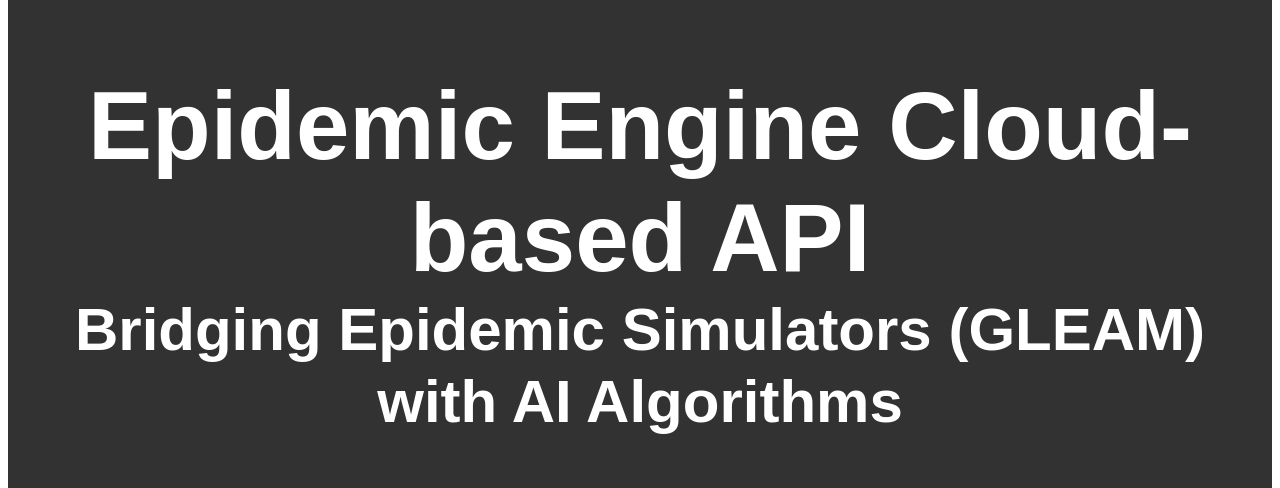
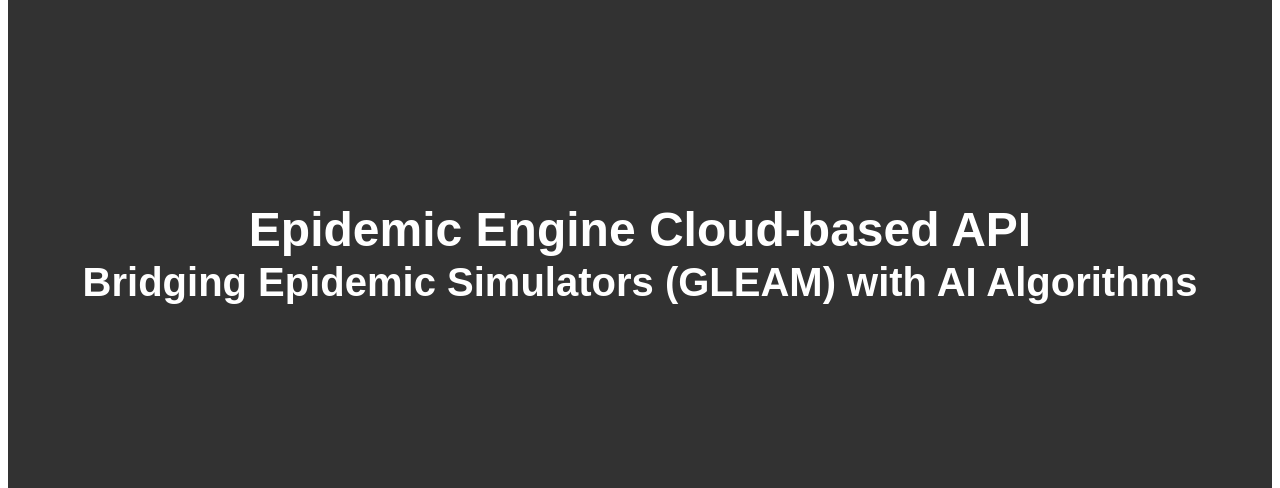
Before and after one commit to kyladawon/capstone-gleam-api, a Next.js app in the folder client/app/: page / in a window 1280 px wide. Shown: the part 187-675 px from the top of the page. Built offline with nearby package versions, Linux system fonts and the light colour scheme.

Commit message:
github page

```diff
--- a/client/app/app/(home)/page.jsx
+++ b/client/app/app/(home)/page.jsx
@@ -180,11 +180,11 @@
 
       {/* Content on top */}
       <Box sx={{ position: "absolute", zIndex: 1, textAlign: "center" }}>
-        <Typography variant="h1" fontWeight="bold">
+        <Typography variant="h1" fontWeight="bold" fontSize="3rem">
         Epidemic Engine Cloud-based API
 
         </Typography>
-        <Typography variant="h2" fontWeight="bold">
+        <Typography variant="h2" fontWeight="bold" fontSize="2.5rem">
         Bridging Epidemic Simulators (GLEAM) with AI Algorithms
         </Typography>
       </Box>
--- a/client/app/package.json
+++ b/client/app/package.json
@@ -2,11 +2,14 @@
   "name": "app",
   "version": "0.1.0",
   "private": true,
+  "homepage": "https://kyladawon.github.io/capstone-gleam-api",
   "scripts": {
     "dev": "next dev",
     "build": "next build",
     "start": "next start",
-    "lint": "next lint"
+    "lint": "next lint",
+    "predeploy": "next build",
+    "deploy": "gh-pages -d out"
   },
   "dependencies": {
     "@emotion/react": "^11.11.0",
@@ -26,4 +29,5 @@
     "postcss": "^8",
     "tailwindcss": "^3.4.1"
   }
+
 }
```
